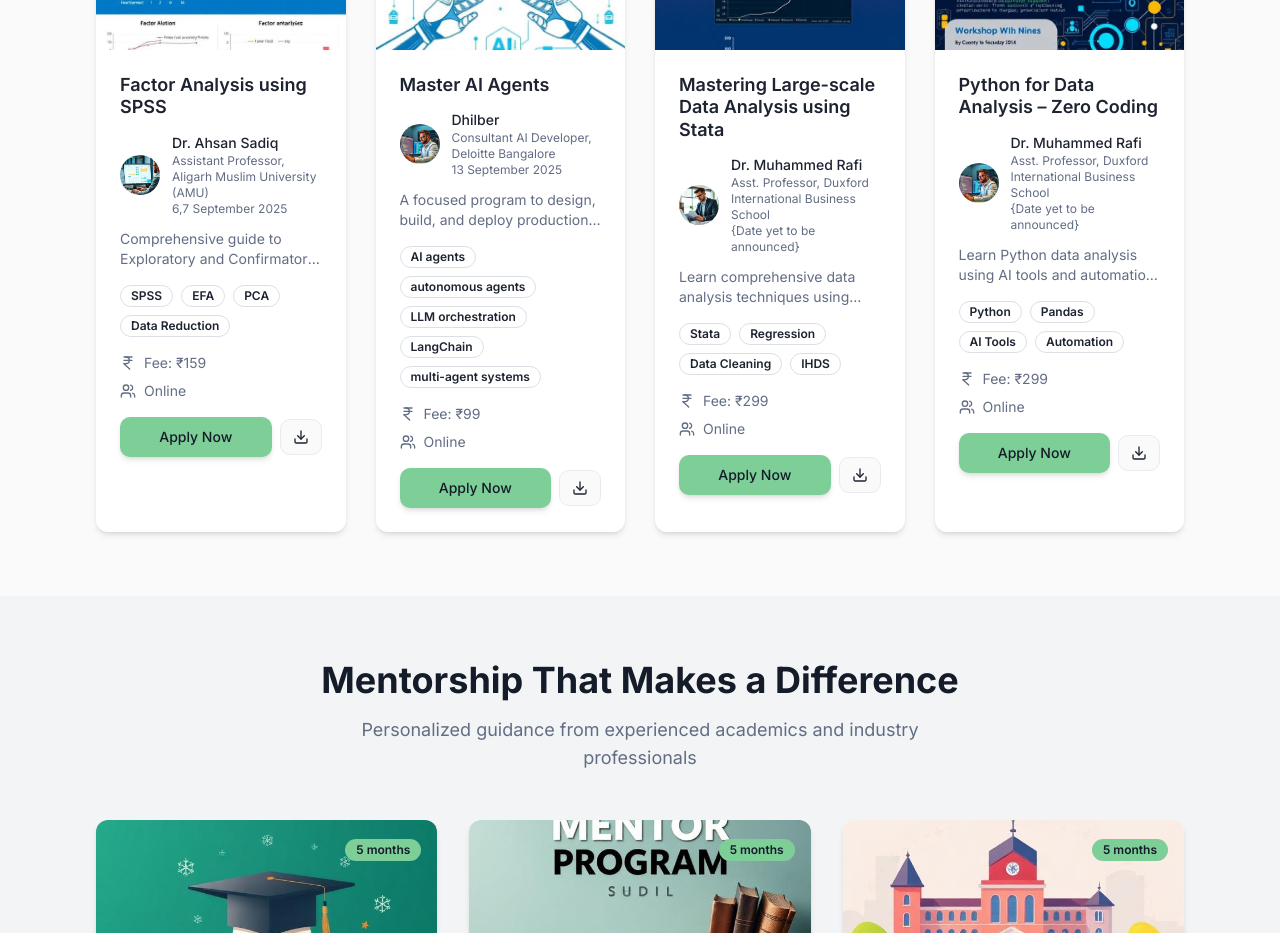
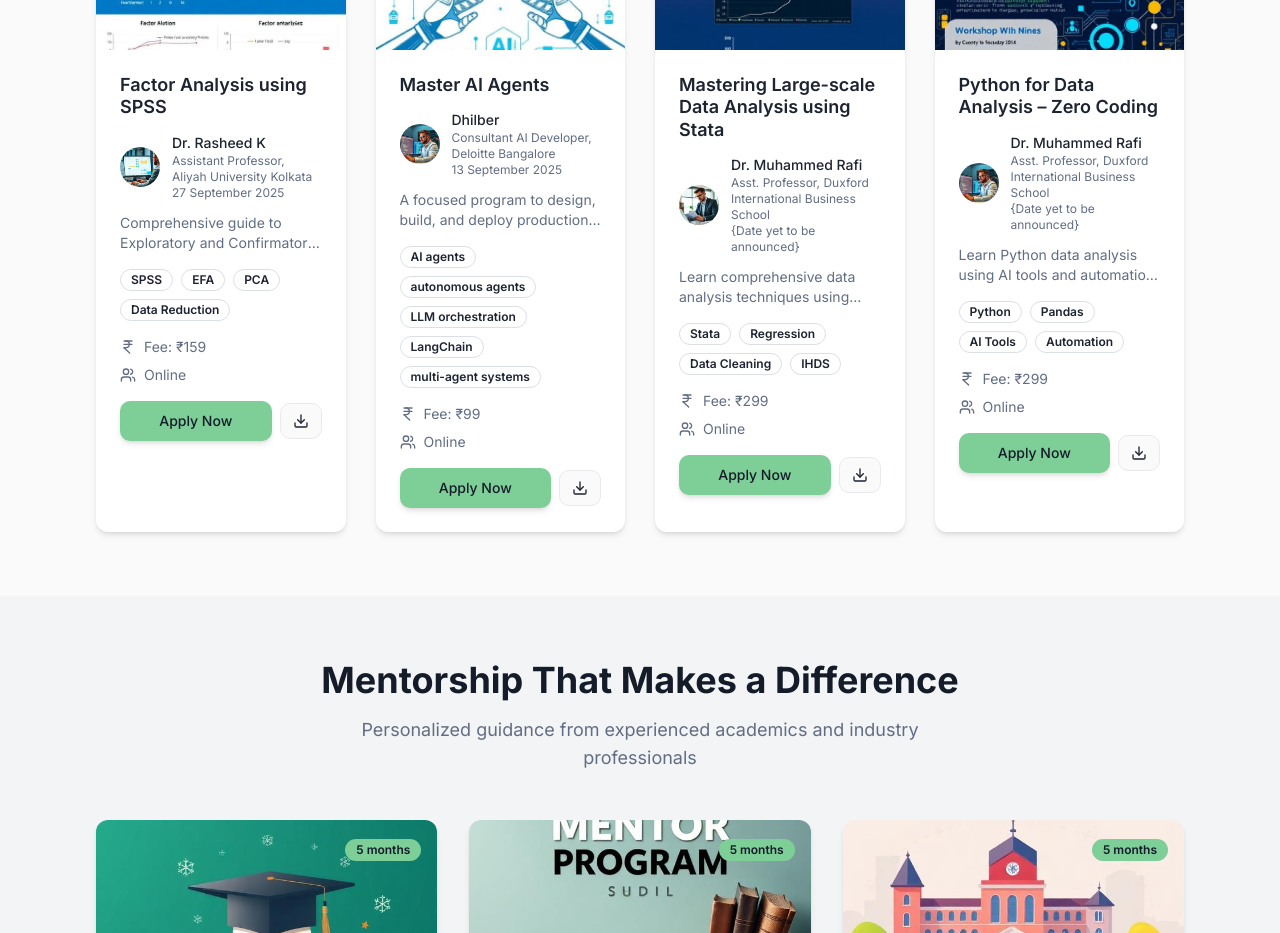
Before and after one commit to tarafi/skillsett-upskill-path, a React (Vite) app: page / in a window 1280 px wide. Shown: the part 1120-2053 px from the top of the page. Built offline with nearby package versions, Linux system fonts and the light colour scheme.

Commit message:
Update Factor Analysis workshop details

```diff
--- a/src/pages/Home.tsx
+++ b/src/pages/Home.tsx
@@ -27,13 +27,13 @@ const Home = () => {
     {
       id: "factor-analysis-spss",
       title: "Factor Analysis using SPSS",
-      instructor: "Dr. Ahsan Sadiq",
-      instructorTitle: "Assistant Professor, Aligarh Muslim University (AMU)",
+      instructor: "Dr. Rasheed K",
+      instructorTitle: "Assistant Professor, Aliyah University Kolkata",
       instructorImage: instructor3,
       posterImage: spssWorkshop,
       description: "Comprehensive guide to Exploratory and Confirmatory Factor Analysis using SPSS for data reduction and validation.",
       keywords: ["SPSS", "EFA", "PCA", "Data Reduction"],
-      date: "6,7 September 2025",
+      date: "27 September 2025",
       fee: "₹159",
       mode: "Online",
       day: "Saturday",
```
